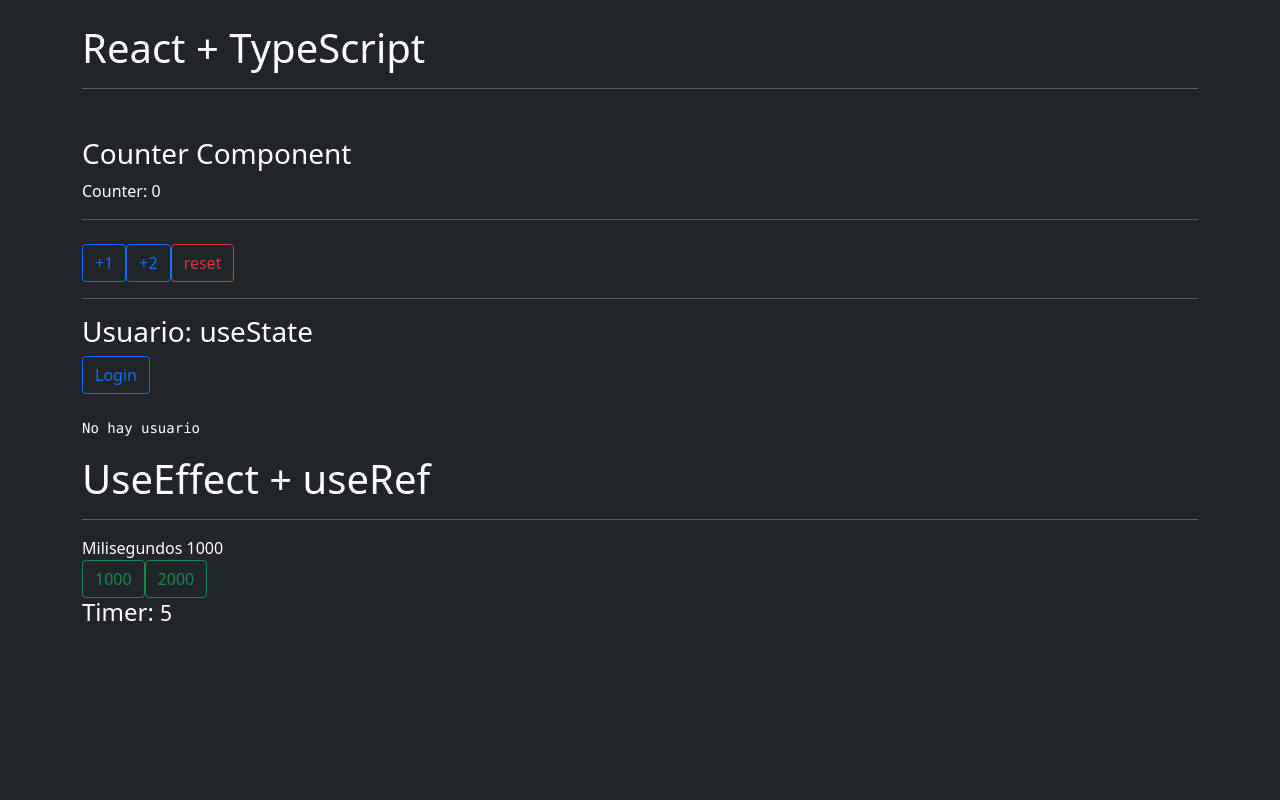
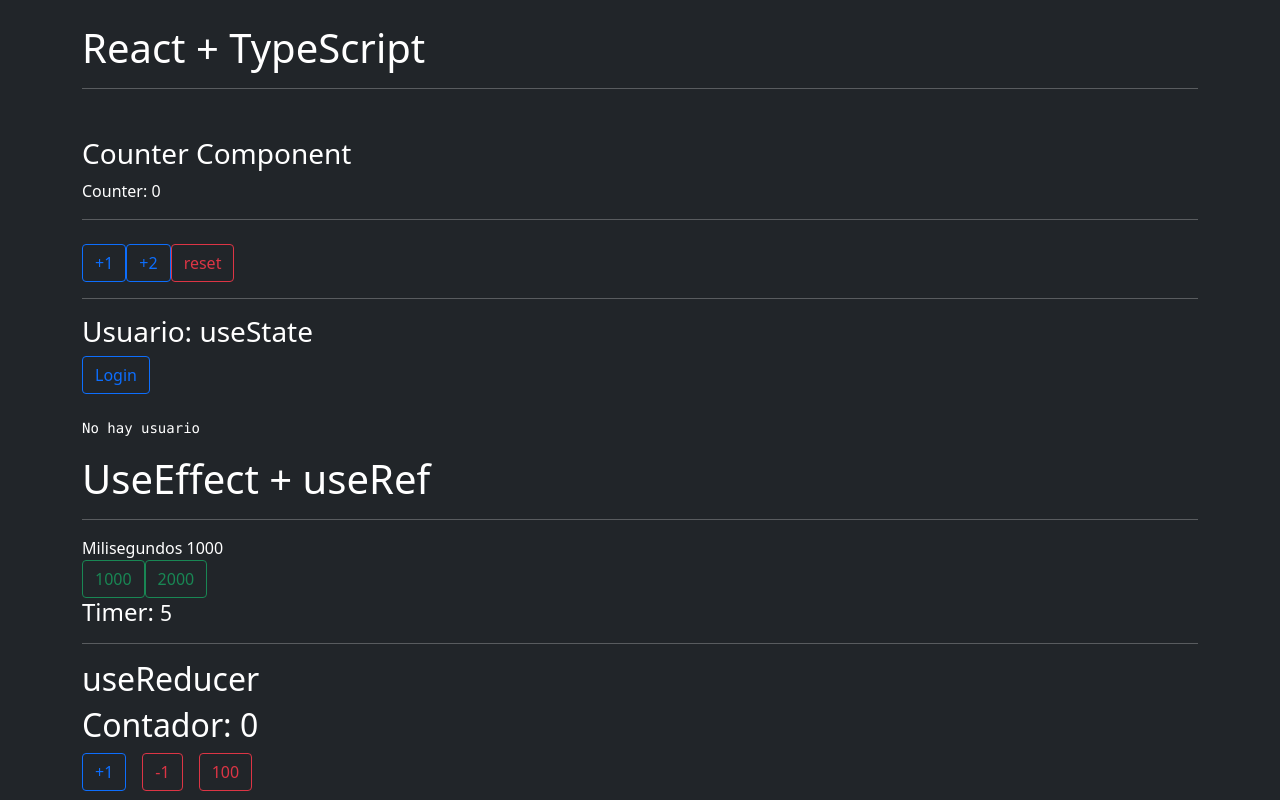
Before and after one commit to gdariodh/my-app-react-ts, a React (Create React App) app: page / in a window 1280 px wide. Built offline with nearby package versions, Linux system fonts and the light colour scheme.

Commit message:
example useReducer with TS

```diff
--- a/src/App.tsx
+++ b/src/App.tsx
@@ -1,6 +1,7 @@
 import { Counter } from "./components/Counter";
 import Usuario from "./components/Usuario";
 import TimerPadre from "./components/TimerPadre";
+import { ContadorRed } from "./components/useReducer/ContadorRed";
 
 
 function App() {
@@ -21,6 +22,12 @@
     <hr />
 
     <TimerPadre/>
+
+    <hr />
+
+    <h2>useReducer</h2>
+
+    <ContadorRed/>
     </>
   );
 }
--- /dev/null
+++ b/src/components/useReducer/ContadorRed.tsx
@@ -0,0 +1,81 @@
+import { useReducer } from "react";
+
+const initialState = {
+  contador: 0,
+};
+
+// actions
+type ActionType =
+  | { type: "incrementar" }
+  | { type: "decrementar" }
+  | { type: "custom"; payload: number };
+
+// reducer
+const contadorReducer = (state: typeof initialState, action: ActionType) => {
+  switch (action.type) {
+    case "incrementar":
+      return {
+        ...state,
+        contador: state.contador + 1,
+      };
+
+    case "decrementar":
+      return {
+        ...state,
+        contador: state.contador - 1,
+      };
+
+    case "custom":
+      return {
+        ...state,
+        contador: action.payload,
+      };
+
+    default:
+      return state;
+  }
+};
+
+export const ContadorRed = () => {
+  const [state, dispatch] = useReducer(contadorReducer, initialState);
+
+  return (
+    <>
+      <h2>Contador: {state.contador}</h2>
+
+      <div style={{ display: "flex", gap: "1rem" }}>
+        <button
+          className="btn btn-outline-primary"
+          onClick={() =>
+            dispatch({
+              type: "incrementar",
+            })
+          }
+        >
+          +1
+        </button>
+        <button
+          className="btn btn-outline-danger"
+          onClick={() =>
+            dispatch({
+              type: "decrementar",
+            })
+          }
+        >
+          -1
+        </button>
+        <button
+          className="btn btn-outline-danger"
+          onClick={() =>
+            dispatch({
+              type: "custom",
+              payload: 100,
+            })
+          }
+        >
+          100
+        </button>
+      </div>
+    </>
+  );
+};
```
